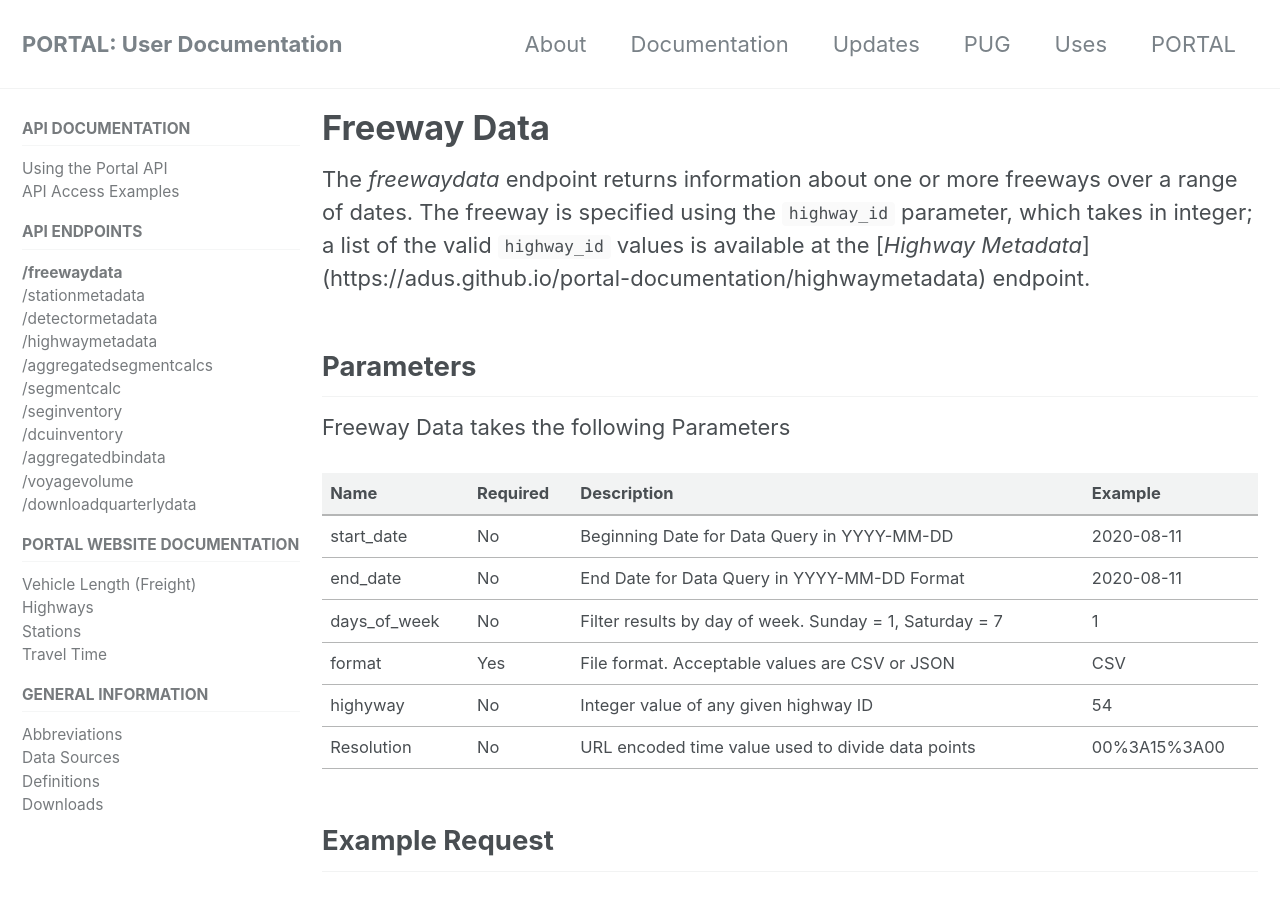
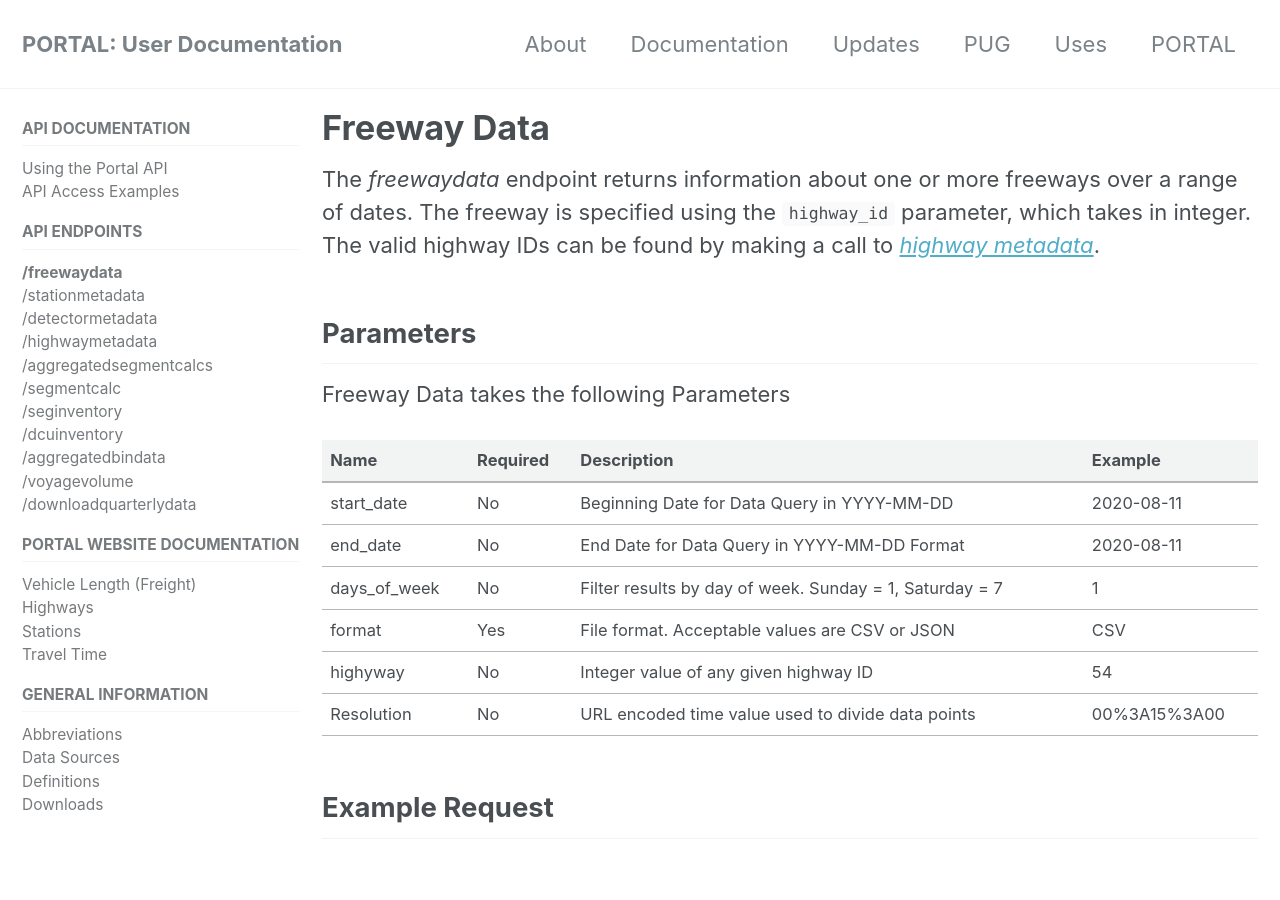
Before and after one commit to adus/portal-documentation, a Jekyll site: the page built from _documents/freewaydata.md, in a window 1280 px wide and 900 px high. Built offline with Jekyll 4.4.1, drawn with Linux system fonts in a browser that asks for light colours; nearby versions of some CDN libraries.

Commit message:
Update freewaydata.md

```diff
--- a/_documents/freewaydata.md
+++ b/_documents/freewaydata.md
@@ -2,8 +2,7 @@
 title: "Freeway Data"
 ---
 The _freewaydata_ endpoint returns information about one or more freeways over a range of dates. The freeway is specified using
-the `highway_id` parameter, which takes in integer; a list of the valid `highway_id` values is available at the [_Highway Metadata_] ({{ site.url }}{{ site.baseurl }}/highwaymetadata) endpoint.
-
+the `highway_id` parameter, which takes in integer. The valid highway IDs can be found by making a call to [_highway metadata_]({{ site.url }}{{ site.baseurl }}/documents/highwaymetadata/).
 ## Parameters
 Freeway Data takes the following Parameters
 
```
